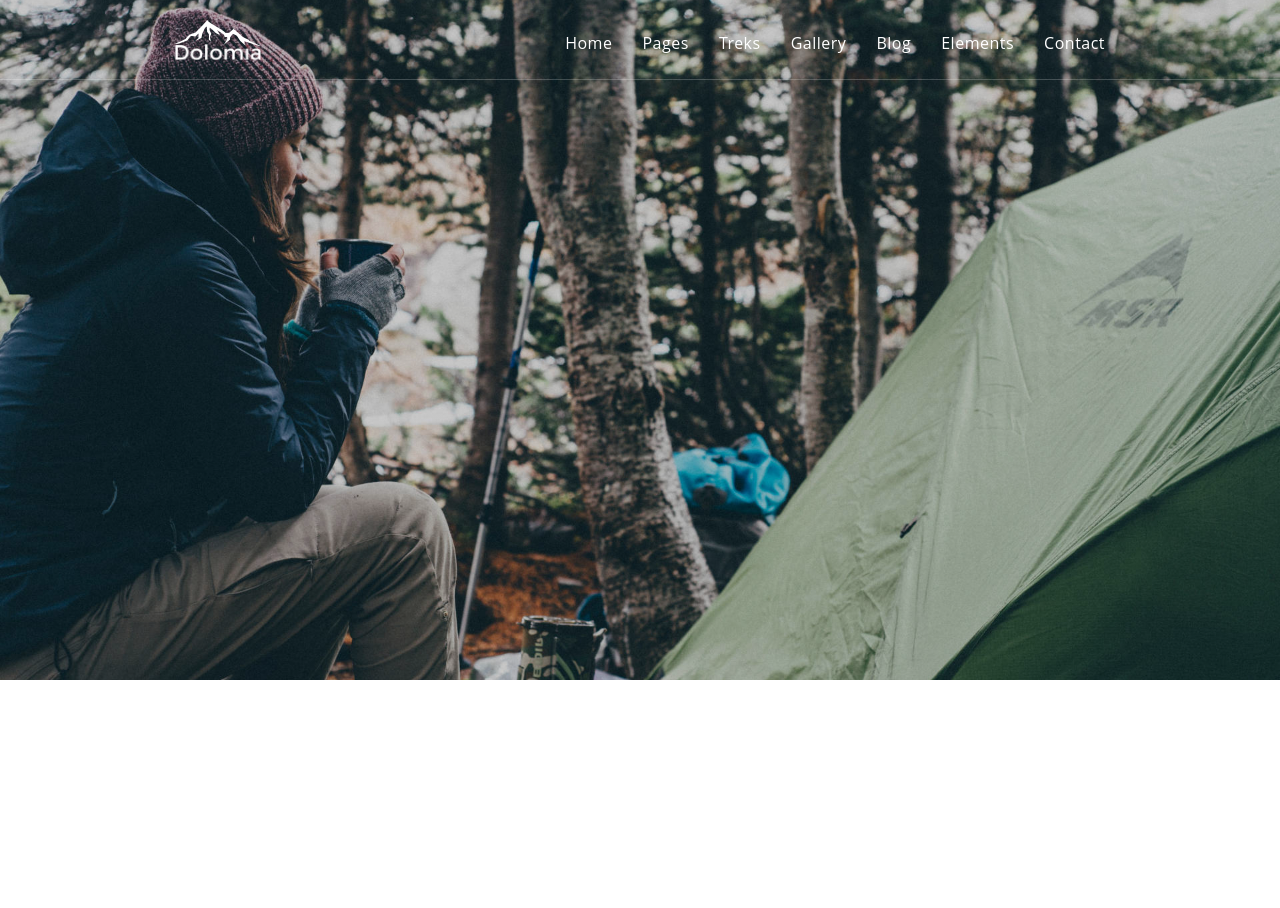
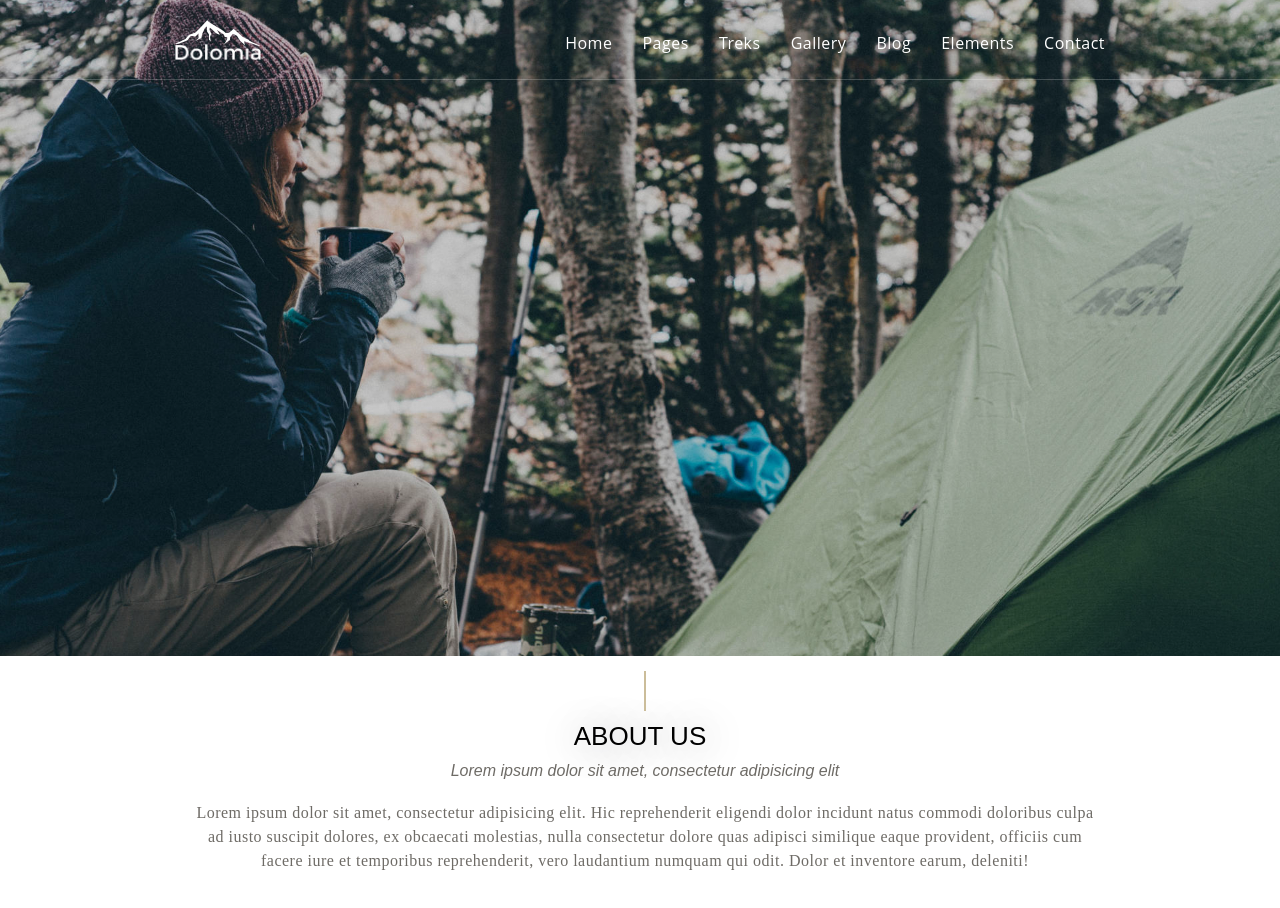
Before and after one commit to beqa777/hiking, a React (Create React App) app: page / in a window 1280 px wide. Shown: the top 908 px of the page. Before the commit the page ends 800 px from the top, so only its background shows below. Built offline with nearby package versions, Linux system fonts and the light colour scheme.

Commit message:
make new components (title, text, aboutUs)

```diff
--- a/src/App.css
+++ b/src/App.css
@@ -1,10 +1,21 @@
+html {
+  overflow-x: hidden;
+}
+
 * {
   margin: 0px;
   padding: 0px;
   box-sizing: border-box;
+  font-size: 10px;
+}
+
+*::selection {
+  background: #CBBD9A;
+  color: white;
 }
 
 #app {
   height: 100vh;
   width: 100vw;
+  font-family: "Montserrat", sans-serif;
 }
--- a/src/App.js
+++ b/src/App.js
@@ -4,15 +4,14 @@ import i18n from './i18n';
 
 import './App.css';
 import Header from './components/header/header.component';
+import AboutUs from './components/about/about-component';
 
-const style = {
-  // border: '1px solid red'
-}
 
 const App = () => (
   <I18nextProvider i18n={i18n}>
-    <div style={style} id='app'>
+    <div id='app'>
       <Header />
+      <AboutUs />
     </div>
   </I18nextProvider>
 
--- /dev/null
+++ b/src/components/about/about-component.jsx
@@ -0,0 +1,28 @@
+import React from 'react';
+import { compose } from 'redux';
+import { withTranslation } from 'react-i18next';
+import Title from '../title/title.component';
+import Text from '../text/text.component';
+
+import './about-styles.scss';
+
+
+const AboutUs = ({ t }) => {
+
+    return (
+        <div className='about-us'>
+            <Title {...t('descriptions.about')} />
+            <Text text={t('texts.about')} style={{ width: '90rem' }} />
+
+            <div className='gray'>
+                <div className='content'>
+
+                </div>
+            </div>
+        </div>
+    )
+};
+
+export default compose(
+    withTranslation('common')
+)(AboutUs);
--- /dev/null
+++ b/src/components/about/about-styles.scss
@@ -0,0 +1,18 @@
+.about-us {
+    width: 100vw;
+    height: 30rem;
+
+    .gray {
+        background-color: #F6F6F6;
+        height: 35rem;
+        margin-top: 8rem;
+
+        .content {
+            height: 100%;
+            margin: auto;
+            width: 90rem;
+        }
+
+    }
+
+}
--- a/src/components/header/header.styles.scss
+++ b/src/components/header/header.styles.scss
@@ -1,17 +1,17 @@
 #header {
     width: 100vw;
-    height: 85vh;
+    height: 82vh;
     background-image: linear-gradient(rgba(0, 0, 0, 0.2) 100%, rgba(0, 0, 0, 0.2) 100%),
         url(../../images/header-background.jpg);
     background-size: cover;
     background-position: center;
 
     .header-navbar {
-        height: 80px;
-        border-bottom: 1px solid rgba(255, 255, 255, 0.2);
+        height: 8rem;
+        border-bottom: 0.1rem solid rgba(255, 255, 255, 0.2);
 
         .navbar-content {
-            width: 930px;
+            width: 93rem;
             margin: auto;
             height: 100%;
             //border: 1px solid red;
@@ -20,8 +20,8 @@
                 position: relative;
                 top: 50%;
                 transform: translateY(-50%);
-                height: 40px;
-                width: 86px;
+                height: 4rem;
+                width: 8.6rem;
                 background-image: url(../../images/logo_white.png);
                 background-size: cover;
                 float: left;
@@ -31,24 +31,26 @@
                 position: relative;
                 top: 50%;
                 transform: translateY(-50%);
-                height: 40px;
+                height: 4rem;
                 float: right;
-            }
 
-            .menu ul {
-                list-style-type: none;
-            }
+                ul {
+                    list-style: none;
+                }
 
-            .menu ul li {
-                float: left;
-                color: white;
-                margin-left: 30px;
-                font-size: 16px;
-                line-height: 26px;
-                font-family: "Open Sans", sans-serif;
-                font-weight: 400;
-                padding: 10px 0;
-                letter-spacing: 0.5px;
+                li {
+                    float: left;
+                    color: white;
+                    margin-left: 3rem;
+                    font-size: 1.6rem;
+                    line-height: 2.6rem;
+                    font-family: "Open Sans", sans-serif;
+                    font-weight: 4rem;
+                    padding: 1rem 0;
+                    letter-spacing: 0.05rem;
+                    cursor: pointer;
+                }
+
             }
 
         }
--- /dev/null
+++ b/src/components/text/text.component.jsx
@@ -0,0 +1,10 @@
+import React from 'react';
+import './text.styles.scss';
+
+const Text = ({ text, style }) => (
+    <div className='text' style={style}>
+        <p>{text}</p>
+    </div>
+);
+
+export default Text;
--- /dev/null
+++ b/src/components/text/text.styles.scss
@@ -0,0 +1,17 @@
+.text {
+    text-align: center;
+    transform: translateX(-50%);
+    position: relative;
+    left: 50%;
+    margin: 5px;
+
+    p {
+        font-family: "Trirong", serif;
+        color: #6E6B66;
+        font-size: 16px;
+        line-height: 24px;
+        letter-spacing: 0.5px;
+        font-weight: 300;
+    }
+
+}
--- /dev/null
+++ b/src/components/title/title.component.jsx
@@ -0,0 +1,12 @@
+import React from 'react';
+import './title.styles.scss';
+
+const Title = ({ title, text }) => (
+    <div className='title'>
+        <div className='line' />
+        <h2 className='title-heading'>{title}</h2>
+        <div className='text'>{text}</div>
+    </div>
+);
+
+export default Title;
--- /dev/null
+++ b/src/components/title/title.styles.scss
@@ -0,0 +1,38 @@
+@mixin center-element {
+    transform: translateX(-50%);
+    position: relative;
+    left: 50%;
+}
+
+.title {
+    width: 93rem;
+    @include center-element;
+    text-align: center;
+    padding: 1rem;
+    // margin: 1.5rem;
+
+    .line {
+        @include center-element;
+        width: 2px;
+        border: 1px solid #CBBD9A;
+        height: 40px;
+        margin: 5px;
+    }
+
+    .title-heading {
+        font-size: 26px;
+        line-height: 40px;
+        font-weight: 300;
+        text-shadow: 2px 2px 40px #888b8d;
+        text-transform: uppercase;
+    }
+
+    .text {
+        font-style: italic;
+        font-size: 16px;
+        line-height: 20px;
+        color: #6E6B66;
+
+    }
+
+}
--- a/src/locales/eng.js
+++ b/src/locales/eng.js
@@ -10,6 +10,20 @@ export default {
                 elements: "Elements",
                 contact: "Contact"
             }
+        },
+        descriptions: {
+            about: {
+                title: 'About us',
+                text: 'Lorem ipsum dolor sit amet, consectetur adipisicing elit'
+            }
+        },
+        texts: {
+            about: `Lorem ipsum dolor sit amet, consectetur adipisicing elit.
+                    Hic reprehenderit eligendi dolor incidunt natus commodi
+                    doloribus culpa ad iusto suscipit dolores, ex obcaecati molestias,
+                    nulla consectetur dolore quas adipisci similique eaque provident,
+                    officiis cum facere iure et temporibus reprehenderit, vero laudantium
+                    numquam qui odit. Dolor et inventore earum, deleniti!`
         }
     }
 };
--- a/src/locales/geo.js
+++ b/src/locales/geo.js
@@ -10,6 +10,20 @@ export default {
                 elements: "ელემენტები",
                 contact: "კონტაქტი"
             }
+        },
+        descriptions: {
+            about: {
+                title: 'ჩვენ შესახებ',
+                text: 'ჩვენ ვართ ლიდერები hiking სფეროში'
+            }
+        },
+        texts: {
+            about: `Lorem ipsum dolor sit amet, consectetur adipisicing elit.
+                    Hic reprehenderit eligendi dolor incidunt natus commodi
+                    doloribus culpa ad iusto suscipit dolores, ex obcaecati molestias,
+                    nulla consectetur dolore quas adipisci similique eaque provident,
+                    officiis cum facere iure et temporibus reprehenderit, vero laudantium
+                    numquam qui odit. Dolor et inventore earum, deleniti!`
         }
     }
 }
```
